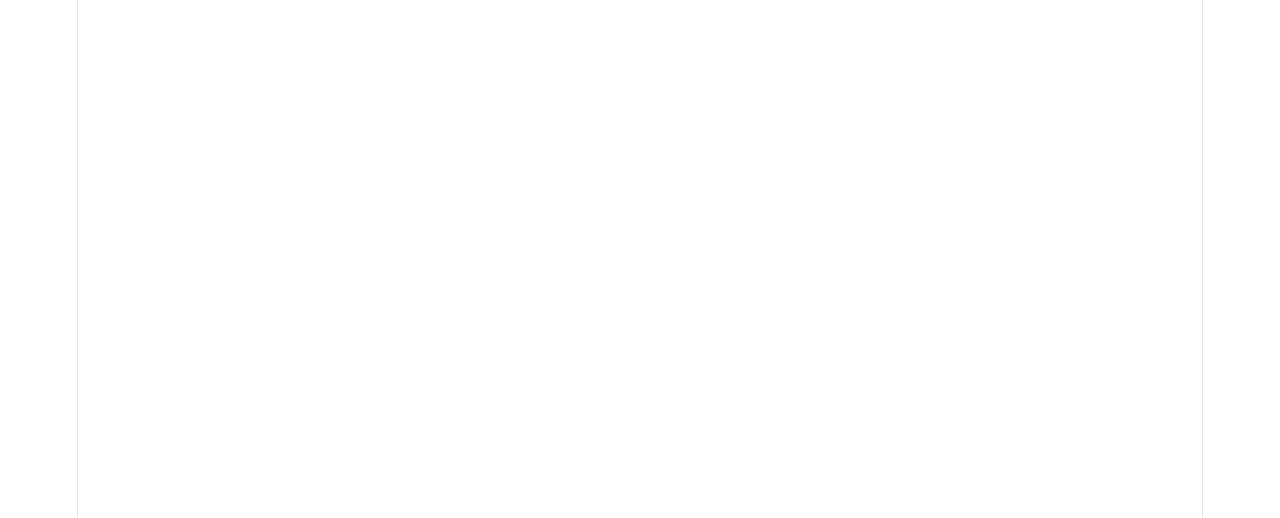
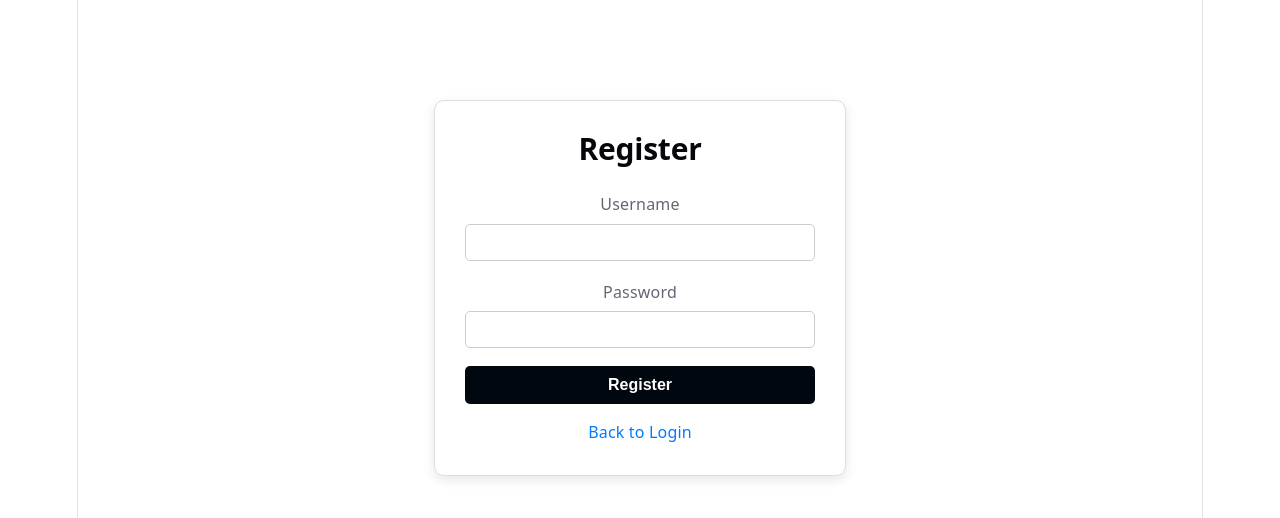
Before and after one commit to MissGRaj/library-management-frontend, a React (Vite) app: page /register in a window 1280 px wide. Before the commit this address had no page. Shown: the top 518 px of the page. Built offline with nearby package versions, Linux system fonts and the light colour scheme.

Commit message:
Add registration and login validation

```diff
--- a/src/App.css
+++ b/src/App.css
@@ -48,6 +48,50 @@
   cursor: pointer;
 }
 
+.create-account-link {
+    display: block;
+    margin-top: 15px;
+    text-align: center;
+    color: #007bff;
+    font-size: 16px;
+    text-decoration: none;
+    cursor: pointer;
+}
+
+.create-account-link:hover {
+    text-decoration: underline;
+}
+
+.login-error {
+    margin-top: 15px;
+    text-align: center;
+    color: #dc3545;
+    font-size: 14px;
+}
+
+
+/* Register page */
+
+.back-login-link {
+    display: block;
+    margin-top: 15px;
+    text-align: center;
+    color: #007bff;
+    font-size: 16px;
+    text-decoration: none;
+    cursor: pointer;
+}
+
+.back-login-link:hover {
+    text-decoration: underline;
+}
+
+.login-success {
+    margin-top: 15px;
+    text-align: center;
+    color: #28a745;
+    font-size: 14px;
+}
 
 /* Books page */
 
--- a/src/App.jsx
+++ b/src/App.jsx
@@ -3,6 +3,7 @@ import { BrowserRouter, Routes, Route } from "react-router-dom";
 import Login from "./components/Login";
 import Books from "./components/Books";
 import ProtectedRoute from "./components/ProtectedRoute";
+import Register from "./components/Register";
 
 function App() {
     return (
@@ -19,6 +20,8 @@ function App() {
                         </ProtectedRoute>
                     } />
 
+                    <Route path="/register" element={<Register />} />
+
                 </Routes>
             </div>
         </BrowserRouter>
--- a/src/components/Login.jsx
+++ b/src/components/Login.jsx
@@ -4,12 +4,16 @@ import { useNavigate } from "react-router-dom";
 function Login() {
     const [username, setUsername] = useState("");
     const [password, setPassword] = useState("");
+    const [error, setError] = useState("");
     const navigate = useNavigate();
 
-    const handleSubmit = async(e) => {
+    const handleSubmit = async (e) => {
         e.preventDefault();
 
-        const response = await fetch("https://library-management-backend-production-2dc0.up.railway.app/auth/login", {
+        try {
+            const response = await fetch(
+                "https://library-management-backend-production-2dc0.up.railway.app/auth/login",
+                {
                     method: "POST",
                     headers: {
                         "Content-Type": "application/json"
@@ -18,12 +22,30 @@ function Login() {
                         username: username,
                         password: password
                     })
-        });
+                }
+            );
 
-        const data = await response.text();
+            if (response.ok) {
+                const token = await response.text();
 
-        localStorage.setItem("token", data);
+                localStorage.setItem("token", token);
                 navigate("/books");
+
+                return;
+            }
+
+            const data = await response.json();
+
+            if (response.status === 401) {
+                setError(data.message);
+                return;
+            }
+
+            setError("Login failed. Please try again.");
+
+        } catch (error) {
+            setError("Unable to connect to the server.");
+        }
     };
 
     return (
@@ -37,7 +59,10 @@ function Login() {
                     className="form-input"
                     type="text"
                     value={username}
-                    onChange={(e) => setUsername(e.target.value)}
+                    onChange={(e) => {
+                        setUsername(e.target.value);
+                        setError("");
+                    }}
                     />
                 </div>
 
@@ -47,12 +72,25 @@ function Login() {
                     className="form-input"
                     type="password"
                     value={password}
-                    onChange={(e) => setPassword(e.target.value)}
+                    onChange={(e) => {
+                        setPassword(e.target.value);
+                        setError("");
+                    }}
                     />
                 </div>
 
                 <button className="login-button" type="submit">Login</button>
             </form>
+
+            {error && <p className="login-error">{error}</p>}
+
+            <a
+                className="create-account-link"
+                onClick={() => navigate("/register")}
+            >
+                Create Account
+            </a>
+
         </div>
         );
 
--- /dev/null
+++ b/src/components/Register.jsx
@@ -0,0 +1,144 @@
+import { useState } from "react";
+import { useNavigate } from "react-router-dom";
+
+function Register() {
+
+    const [username, setUsername] = useState("");
+    const [password, setPassword] = useState("");
+    const [error, setError] = useState("");
+    const [success, setSuccess] = useState("");
+
+    const navigate = useNavigate();
+
+    const validateForm = () => {
+        if (username.trim() === "") {
+            setError("Username is required.");
+            return false;
+        }
+
+        if (password.trim() === "") {
+            setError("Password is required.");
+            return false;
+        }
+
+        if (username.trim().length < 3 || username.trim().length > 16) {
+            setError("Username must be between 3 and 16 characters.");
+            return false;
+        }
+
+        if (password.length < 8 || password.length > 16) {
+            setError("Password must be between 8 and 16 characters.");
+            return false;
+        }
+
+        return true;
+    };
+
+    const handleSubmit = async (e) => {
+        e.preventDefault();
+
+        setError("");
+        setSuccess("");
+
+        if (!validateForm()) {
+            return;
+        }
+
+        const response = await fetch(
+            "https://library-management-backend-production-2dc0.up.railway.app/auth/register",
+            {
+                method: "POST",
+                headers: {
+                    "Content-Type": "application/json"
+                },
+                body: JSON.stringify({
+                    username: username,
+                    password: password
+                })
+            }
+        );
+
+        if (response.status === 201) {
+            setSuccess("Registration successful. Please login.");
+
+            setTimeout(() => {
+                navigate("/login");
+            }, 1000);
+
+            return;
+        }
+
+        const data = await response.json();
+
+        if (response.status === 409) {
+            setError(data.message);
+            return;
+        }
+
+        if (response.status === 400) {
+            setError("Please enter a valid username and password.");
+            return;
+        }
+
+        setError("Registration failed. Please try again.");
+    };
+
+    return (
+        <div className="login-container">
+
+            <h2 className="login-title">Register</h2>
+
+            <form className="login-form" onSubmit={handleSubmit}>
+
+                <div className="form-group">
+                    <label>Username</label>
+
+                    <input
+                        className="form-input"
+                        type="text"
+                        value={username}
+                        onChange={(e) => {
+                            setUsername(e.target.value);
+                            setError("");
+                            setSuccess("");
+                        }}
+                    />
+                </div>
+
+                <div className="form-group">
+                    <label>Password</label>
+
+                    <input
+                        className="form-input"
+                        type="password"
+                        value={password}
+                        onChange={(e) => {
+                            setPassword(e.target.value);
+                            setError("");
+                            setSuccess("");
+                        }}
+                    />
+                </div>
+
+                <button className="login-button" type="submit">
+                    Register
+                </button>
+
+            </form>
+
+            {error && <p className="login-error">{error}</p>}
+
+            {success && <p className="login-success">{success}</p>}
+
+            <a
+                className="back-login-link"
+                onClick={() => navigate("/login")}
+            >
+                Back to Login
+            </a>
+
+        </div>
+    );
+}
+
+export default Register;
```
Lines whose indentation alone changed are shown as unchanged.
